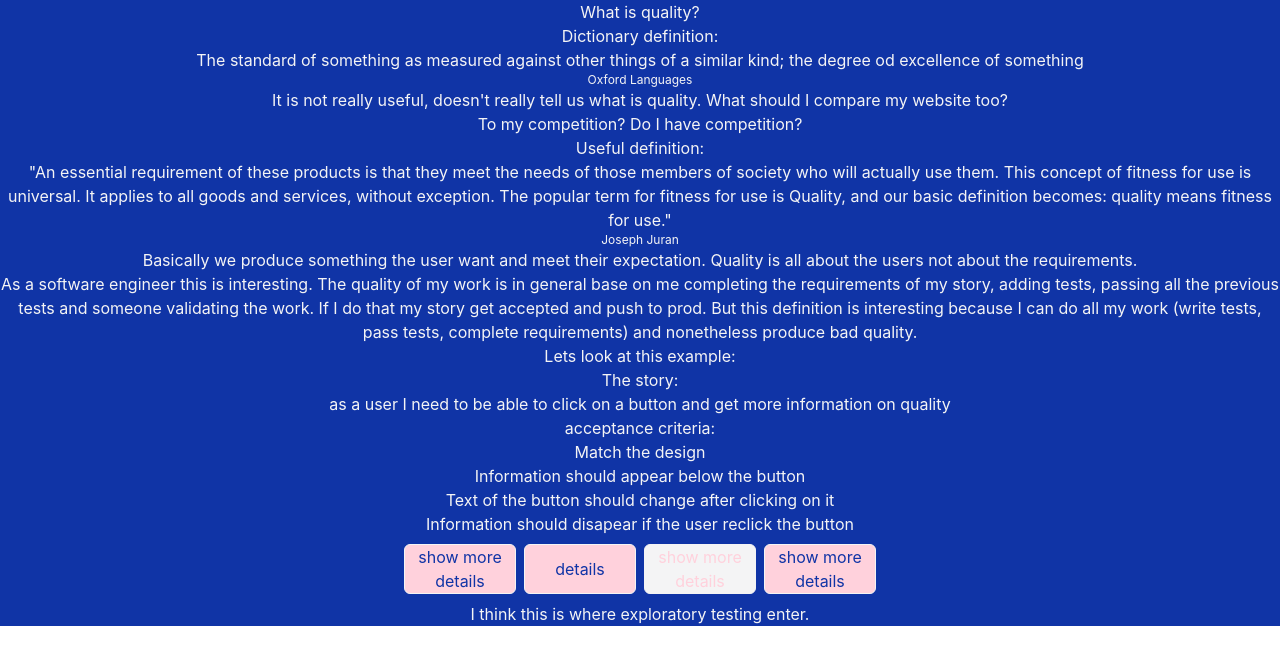
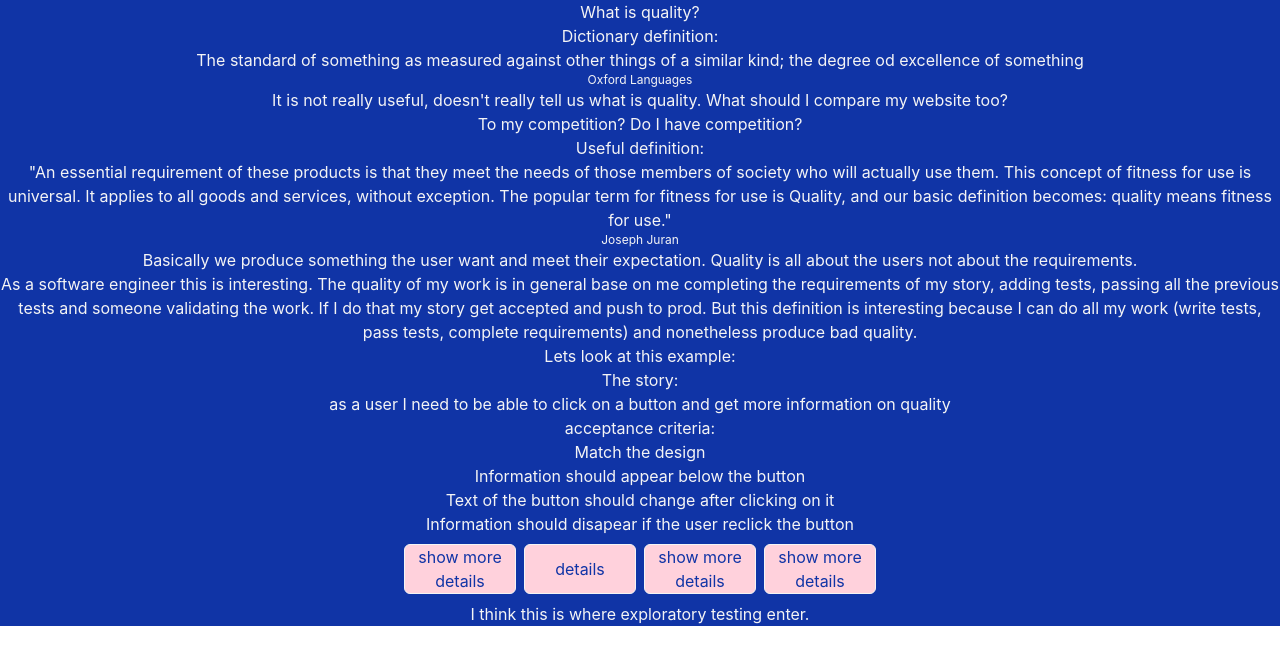
Before and after one commit to willot/Quality, a React (Create React App) app: page / in a window 1280 px wide. Shown: the top 664 px of the page. Built offline with nearby package versions, Linux system fonts and the light colour scheme.

Commit message:
fixed issues with button and made own component for it

```diff
--- /dev/null
+++ b/src/components/ExampleButton.tsx
@@ -0,0 +1,21 @@
+import {OutsideClickDetector} from "../hooks/OutsideClickDetector";
+
+type ExampleButtonProps = {
+    setTextDetails: (value: string) => void;
+    buttonId: string;
+    buttonWording: (value: boolean) => string;
+}
+
+export const ExampleButton = ({setTextDetails, buttonId, buttonWording}:ExampleButtonProps) => {
+    const {ref, isVisible, setIsVisible} = OutsideClickDetector(false);
+
+    return (
+        <button ref={ref} className="bg-pink text-blue w-28 border border-white rounded-md"
+                onClick={() => {
+                    const details = !isVisible ? buttonId : "";
+                    setTextDetails(details);
+                    setIsVisible(!isVisible);
+                }}>{buttonWording(isVisible)}
+        </button>
+    )
+}
--- /dev/null
+++ b/src/components/ExampleButtonNotAccessible.tsx
@@ -0,0 +1,22 @@
+import {OutsideClickDetector} from "../hooks/OutsideClickDetector";
+
+type ExampleButtonNotAccessibleProps = {
+    setTextDetails: (value: string) => void;
+    buttonId: string;
+    buttonWording: (value: boolean) => string;
+}
+
+export const ExampleButtonNotAccessible = ({setTextDetails, buttonId, buttonWording}:ExampleButtonNotAccessibleProps) => {
+    const {ref, isVisible, setIsVisible} = OutsideClickDetector(false);
+
+    return (
+        <div ref={ref}
+            className="bg-pink text-blue w-28 border border-white rounded-md"
+            onClick={() => {
+                 const details = !isVisible ? buttonId : "";
+                 setTextDetails(details);
+                 setIsVisible(!isVisible);
+                 }}
+                >{buttonWording(isVisible)}</div>
+    )
+}
--- /dev/null
+++ b/src/hooks/OutsideClickDetector.tsx
@@ -0,0 +1,19 @@
+import {useEffect, useRef, useState} from "react";
+
+export const OutsideClickDetector = (initialVisibleState: boolean) => {
+    const [isVisible, setIsVisible] = useState(initialVisibleState);
+    const ref = useRef<any>(null);
+
+    const handleOutsideClick = (event: any) => {
+        if(ref.current && !ref.current.contains(event.target)) {
+            setIsVisible(false);
+        }
+    }
+
+    useEffect(() => {
+        document.addEventListener('click', handleOutsideClick);
+        return () => { document.removeEventListener('click', handleOutsideClick)}
+    })
+
+    return {ref, isVisible, setIsVisible};
+}
--- a/src/pages/Home.tsx
+++ b/src/pages/Home.tsx
@@ -1,10 +1,8 @@
 import {useState} from "react";
+import {ExampleButton} from "../components/ExampleButton";
+import {ExampleButtonNotAccessible} from "../components/ExampleButtonNotAccessible";
 
 export const Home = () => {
-   const [showDetailsB1, setShowDetailsB1] = useState(false);
-   const [showDetailsB2, setShowDetailsB2] = useState(false);
-   const [showDetailsB3, setShowDetailsB3] = useState(false);
-   const [showDetailsB4, setShowDetailsB4] = useState(false);
    const [textDetails, setTextDetails] = useState("");
 
 
@@ -42,12 +40,12 @@ export const Home = () => {
         }
     }
 
-    const buttonText = (value: boolean) => {
+    const buttonText = (value: boolean): string => {
         return value? "show less details": "show more details";
     }
 
-    const wrongWordingButtonText = () => {
-        return showDetailsB2? "less details": "details";
+    const wrongWordingButtonText = (value: boolean): string => {
+        return value? "less details": "details";
     }
 
     return (
@@ -87,51 +85,10 @@ export const Home = () => {
             <ul>Text of the button should change after clicking on it</ul>
             <ul>Information should disapear if the user reclick the button</ul>
             <section className="flex flex-row space-x-2 justify-center py-2">
-                <button className="bg-pink text-blue w-28 border border-white rounded-md"
-                        onClick={ () => {
-                            const showDetails = !showDetailsB1? "button1" : "";
-                            setTextDetails(showDetails);
-                            setShowDetailsB1(!showDetailsB1);
-                            if(!showDetailsB1) {
-                                setShowDetailsB2(!showDetailsB2);
-                                setShowDetailsB3(!showDetailsB3);
-                                setShowDetailsB4(!showDetailsB4);
-                            }
-                        }}>{buttonText(showDetailsB1)}
-                </button>
-                <button className="bg-pink text-blue w-28 border border-white rounded-md"
-                        onClick={ () => {
-                            const showDetails = showDetailsB2? "button2" : "";
-                            setTextDetails(showDetails);
-                            setShowDetailsB2(!showDetailsB2);
-                            if(!showDetailsB2) {
-                                setShowDetailsB1(!showDetailsB2);
-                                setShowDetailsB3(!showDetailsB3);
-                                setShowDetailsB4(!showDetailsB4);
-                            }
-                        }}>{wrongWordingButtonText()}</button>
-                <button className="bg-white text-pink w-28 border border-white rounded-md"
-                        onClick={ () => {
-                            const showDetails = !showDetailsB3? "button3" : "";
-                            setTextDetails(showDetails);
-                            setShowDetailsB3(!showDetailsB3);
-                            if(!showDetailsB3) {
-                                setShowDetailsB1(!showDetailsB2);
-                                setShowDetailsB2(!showDetailsB3);
-                                setShowDetailsB4(!showDetailsB4);
-                            }
-                        }}>{buttonText(showDetailsB3)}</button>
-                <div className="bg-pink text-blue w-28 border border-white rounded-md"
-                     onClick={ () => {
-                         const showDetails = !showDetailsB4? "buttonAccessibility" : "";
-                         setTextDetails(showDetails);
-                         setShowDetailsB4(!showDetailsB4);
-                         if(!showDetailsB4) {
-                             setShowDetailsB1(!showDetailsB2);
-                             setShowDetailsB2(!showDetailsB3);
-                             setShowDetailsB3(!showDetailsB4);
-                         }
-                }}>{buttonText(showDetailsB4)}</div>
+                <ExampleButton setTextDetails={setTextDetails} buttonId="button1" buttonWording={buttonText}/>
+                <ExampleButton setTextDetails={setTextDetails} buttonId="button2" buttonWording={wrongWordingButtonText}/>
+                <ExampleButton setTextDetails={setTextDetails} buttonId="button3" buttonWording={buttonText}/>
+                <ExampleButtonNotAccessible setTextDetails={setTextDetails} buttonId="button3" buttonWording={buttonText}/>
             </section>
             <section className="text-red">
                 {details()}
```
